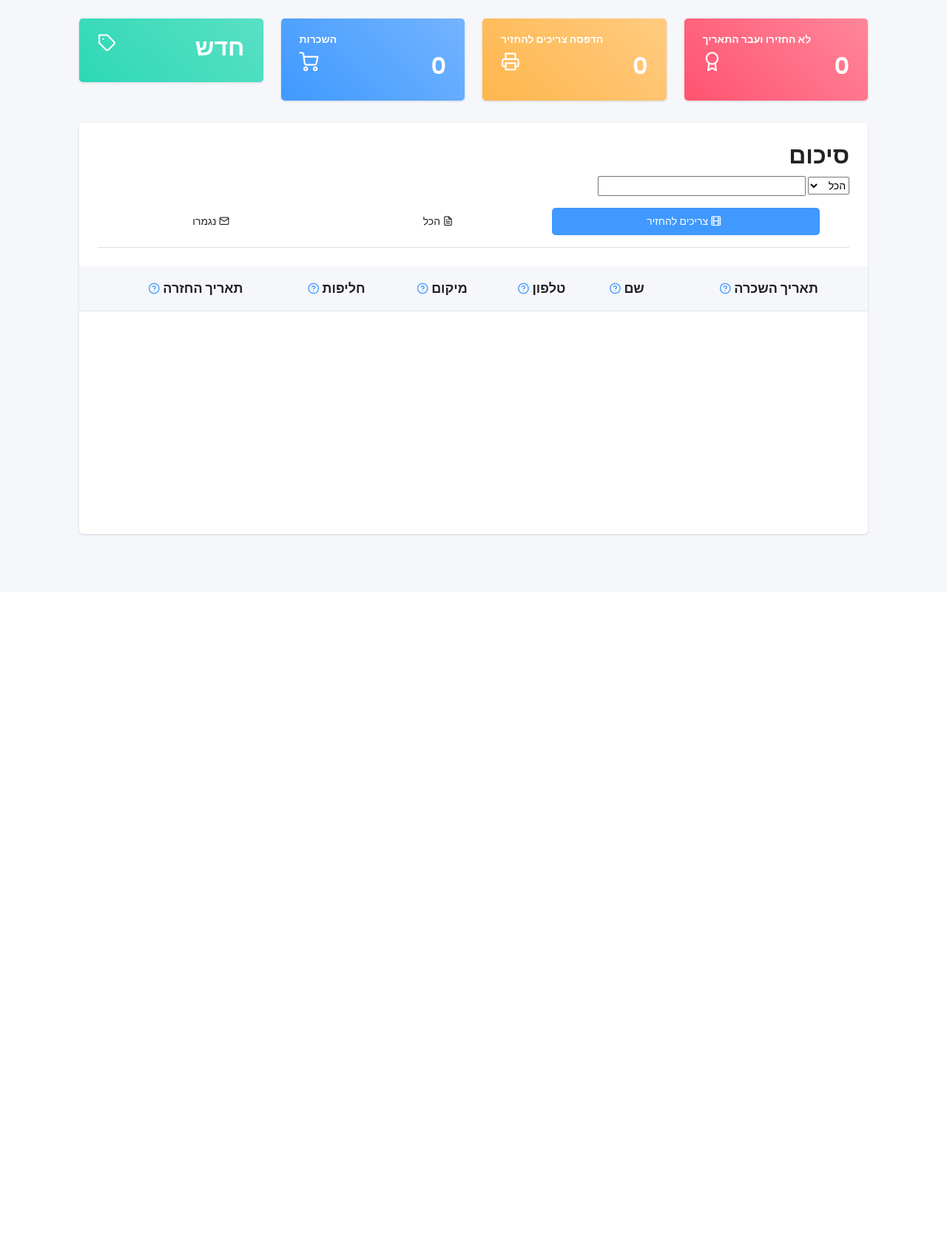
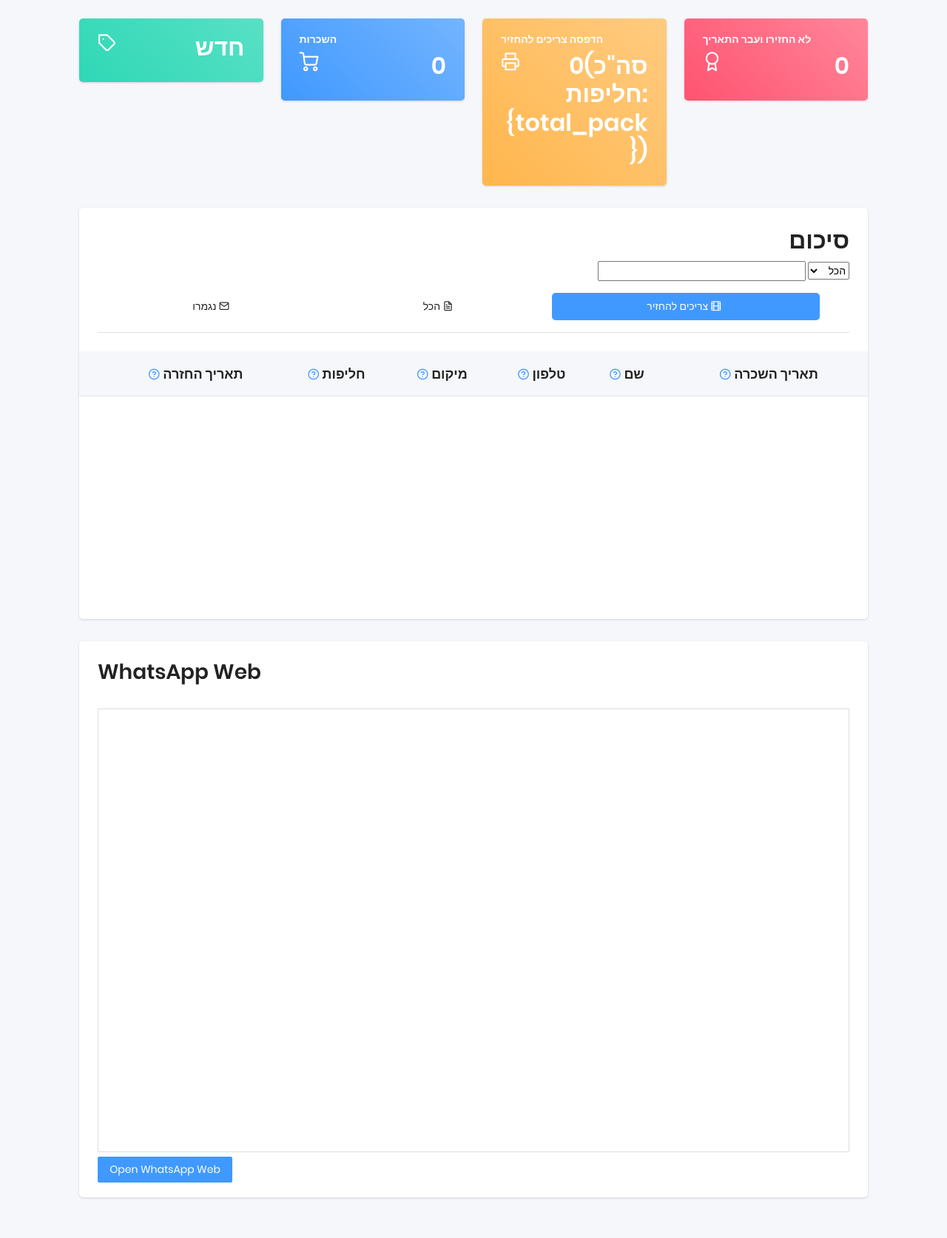
Before and after one commit to eilam20/ski, a Django app: page / in a window 1280 px wide. Shown: the whole page at 74% size. Before the commit the page ends 725 px from the top, so only its background shows below. Run offline with Django 4.2, Linux system fonts and the light colour scheme; the visitor is signed in with stand-in values (Sample User, id 1); data that the repository does not hold is empty; some libraries are stand-ins or nearby versions.

Commit message:
update packs number

```diff
--- a/apps/home/views.py
+++ b/apps/home/views.py
@@ -16,11 +16,20 @@ from django.views.generic import CreateView, UpdateView
 from apps.home.forms import OrderCreateModelForm, OrderUpdateModelForm
 from apps.home.models import Order
 from django.contrib.auth import authenticate
+from django.db.models import Sum
 
 @login_required(login_url="/login/")
 def index(request):
-    context = {'segment': 'index', 'all_orders': Order.objects.all(), 'done_orders': Order.objects.filter(done=True),
-               'live_orders': Order.objects.filter(done=False).order_by('return_date'), 'past_orders': Order.objects.filter(done=False, return_date__lt=datetime.now())}
+    live_orders = Order.objects.filter(done=False).order_by('return_date')
+    total_pack = live_orders.aggregate(Sum('pack'))['pack__sum'] or 0
+    context = {
+        'segment': 'index',
+        'all_orders': Order.objects.all(),
+        'done_orders': Order.objects.filter(done=True),
+        'live_orders': live_orders,
+        'past_orders': Order.objects.filter(done=False, return_date__lt=datetime.now()),
+        'total_pack': total_pack
+    }
     html_template = loader.get_template('home/index.html')
     return HttpResponse(html_template.render(context, request))
 
--- a/apps/templates/home/index.html
+++ b/apps/templates/home/index.html
@@ -39,7 +39,7 @@
                         <div class="card-body">
                             <h6 class="text-white">הדפסה צריכים להחזיר</h6>
                             <h2 class="text-end text-white"><i
-                                    class="feather icon-printer float-start"></i><span>{{ live_orders.count }}</span></h2>
+                                    class="feather icon-printer float-start"></i><span>{{ live_orders.count }}(סה"כ חליפות: {total_pack})</span></h2>
                         </div>
                     </div>
                              </a>
@@ -243,6 +243,23 @@
                 </div>
                 <!-- Customer overview end -->
             </div>
+
+        <div class="row">
+    <div class="col-md-12">
+        <div class="card">
+            <div class="card-header">
+                <h3>WhatsApp Web</h3>
+            </div>
+            <div class="card-body">
+                <iframe id="whatsappFrame" src="about:blank"
+                    style="width: 100%; height: 600px; border: 1px solid #ddd;">
+                </iframe>
+                <br>
+                <button class="btn btn-primary" onclick="openWhatsApp()">Open WhatsApp Web</button>
+            </div>
+        </div>
+    </div>
+</div>
             <!-- [ Main Content ] end -->
         </div>
     </div>
@@ -302,4 +319,10 @@
         });
     }
 </script>
+    <script>
+function openWhatsApp() {
+    let iframe = document.getElementById("whatsappFrame");
+    iframe.src = "https://web.whatsapp.com/";
+}
+</script>
 {% endblock javascripts %}
```
